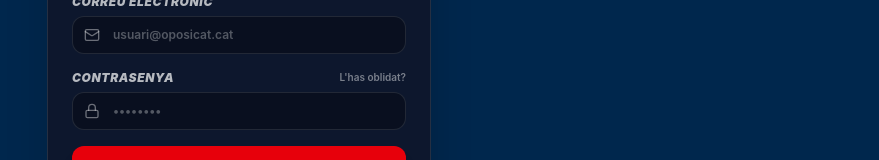
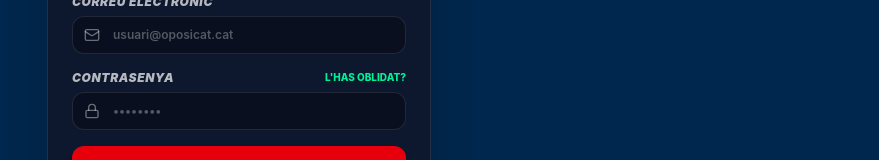
Before and after one commit to xepfarre/oposicat, a React (Vite) app: page / in a window 1280 px wide. Both pictures are taken after a click on the button "ENTRAR COM USUARI". Shown: the part 394-554 px from the top of the page, without its empty margins (401-1280 px from the left). Built offline with nearby package versions, Linux system fonts and the light colour scheme; no server answers.

Commit message:
feat(auth): add password recovery functionality
Implement password reset feature across authentication screens using Firebase's sendPasswordResetEmail.

```diff
--- a/src/components/FormulariAutenticacio.tsx
+++ b/src/components/FormulariAutenticacio.tsx
@@ -3,7 +3,8 @@ import { motion, AnimatePresence } from 'motion/react';
 import {
   crearCompteAmbCorreu,
   iniciarSessioAmbCorreu,
-  iniciarSessioAmbGoogle
+  iniciarSessioAmbGoogle,
+  recuperarContrasenyaPerCorreu
 } from '../lib/authService';
 import { Mail, Lock, User, AlertCircle, CheckCircle2, ArrowLeft, Chrome, Loader2 } from 'lucide-react';
 
@@ -143,6 +144,31 @@ export default function FormulariAutenticacio({
     }
   };
 
+  // Comentari planer per a no-programadors:
+  // Gestiona el procés de recuperació de la contrasenya quan l'estudiant de l'App té un oblit.
+  // Demana que s'hagi escrit el correu primer, crida el mètode de restabliment oficial de Firebase i
+  // presenta un missatge d'èxit de color verd amb les indicacions per canviar-la des del seu correu.
+  const handleRecuperarContrasenya = async () => {
+    setErrorString(null);
+    setExitString(null);
+
+    if (!email) {
+      setErrorString("Si us plau, introdueix primer el teu correu electrònic per poder rebre l'enllaç de recuperació.");
+      return;
+    }
+
+    setCarregant(true);
+    try {
+      await recuperarContrasenyaPerCorreu(email);
+      setExitString(`S'ha enviat un correu de restabliment oficial a la bústia de ${email}. Revisa la teva adreça de correu.`);
+    } catch (err: any) {
+      console.error("Error en enviar el correu de recuperació mòbil:", err);
+      setErrorString(traduirErrorFirebase(err.code || ''));
+    } finally {
+      setCarregant(false);
+    }
+  };
+
   return (
     <div id="auth-container" className="w-full max-w-sm mx-auto bg-slate-900/90 backdrop-blur-xl border border-white/10 rounded-3xl p-6 shadow-2xl">
       {/* Botó Tornar Enrere */}
@@ -271,9 +297,15 @@ export default function FormulariAutenticacio({
               Contrasenya
             </label>
             {mode === 'login' && (
-              <span className="text-[10px] text-white/45 font-semibold hover:text-white cursor-pointer transition-colors">
+              <button
+                id="btn-recuperar-password"
+                type="button"
+                onClick={handleRecuperarContrasenya}
+                disabled={carregant}
+                className="text-[10px] text-[#00f296] font-extrabold uppercase hover:underline cursor-pointer bg-transparent border-none p-0 disabled:opacity-50"
+              >
                 L'has oblidat?
-              </span>
+              </button>
             )}
           </div>
           <div className="relative">
--- a/src/lib/authService.ts
+++ b/src/lib/authService.ts
@@ -7,6 +7,7 @@ import {
   sendEmailVerification,
   signOut,
   updateProfile,
+  sendPasswordResetEmail,
   User as FirebaseUser
 } from 'firebase/auth';
 import {
@@ -284,3 +285,13 @@ export async function dolsEnviaCorreuVerificacio(): Promise<void> {
 export async function tancarSessio(): Promise<void> {
   await signOut(auth);
 }
+
+/**
+ * 6. RECUPERACIÓ DE CONTRASENYA / PASSWORD RESET
+ * Comentari planer per a no-programadors:
+ * Aquesta funció permet que un opositor rebi un missatge de correu electrònic automàtic oficial
+ * de seguretat per poder canviar o restablir de manera segura la seva contrasenya si l'ha oblidat.
+ */
+export async function recuperarContrasenyaPerCorreu(email: string): Promise<void> {
+  await sendPasswordResetEmail(auth, email);
+}
--- a/src/pantalles/admin/AdminLogin.tsx
+++ b/src/pantalles/admin/AdminLogin.tsx
@@ -1,14 +1,40 @@
 import { useState, useEffect } from "react";
 import { auth } from "../../lib/firebase";
 import { signInWithEmailAndPassword, GoogleAuthProvider, signInWithPopup } from "firebase/auth";
-import { ShieldAlert, Mail, Lock, LogIn, Chrome } from "lucide-react";
+import { ShieldAlert, Mail, Lock, LogIn, Chrome, CheckCircle2 } from "lucide-react";
 import { motion } from "motion/react";
+import { recuperarContrasenyaPerCorreu } from "../../lib/authService";
 
 export default function AdminLogin({ onLoginSuccess, initialError }: { onLoginSuccess: () => void; initialError?: string }) {
   const [email, setEmail] = useState("");
   const [password, setPassword] = useState("");
   const [error, setError] = useState(initialError || "");
+  const [successMsg, setSuccessMsg] = useState("");
   const [loading, setLoading] = useState(false);
+
+  // Comentari planer per a no-programadors:
+  // Envia un correu de recuperació o restabliment de contrasenya de seguretat a l'administrador
+  // si clica "Recuperar dades" des de la interfície del backoffice. Es demana escriure el correu primer.
+  const handleRecuperarContrasenya = async () => {
+    setError("");
+    setSuccessMsg("");
+
+    if (!email) {
+      setError("Si us plau, escriu primer el teu correu electrònic d'administrador al camp corresponent per poder rebre l'enllaç de restabliment.");
+      return;
+    }
+
+    setLoading(true);
+    try {
+      await recuperarContrasenyaPerCorreu(email);
+      setSuccessMsg(`S'ha enviat correctament un correu de restabliment oficial a la bústia de ${email}. Revisa la teva adreça.`);
+    } catch (err: any) {
+      console.error("Error enviant correu de recuperació admin:", err);
+      setError("Hi ha hagut un inconvenient en enviar el correu de recuperació d'administrador. Comprova el format.");
+    } finally {
+      setLoading(false);
+    }
+  };
 
   useEffect(() => {
     if (initialError) {
@@ -72,31 +98,50 @@ export default function AdminLogin({ onLoginSuccess, initialError }: { onLoginSu
           </div>
         )}
 
+        {successMsg && (
+          <div className="bg-emerald-50 text-emerald-600 p-4 rounded-xl text-xs font-bold text-center border border-emerald-100 italic flex items-center justify-center gap-2">
+            <CheckCircle2 size={16} />
+            <span>{successMsg}</span>
+          </div>
+        )}
+
         <form onSubmit={handleEmailLogin} className="flex flex-col gap-4">
           <div className="flex flex-col gap-2">
             <div className="relative">
               <Mail className="absolute left-4 top-1/2 -translate-y-1/2 text-slate-400" size={18} />
+              {/* Comentari planer per a no-programadors: Camp on s'introdueix l'adreça de correu. S'afegeix 'text-slate-800' per forçar que la lletra escrita sigui fosca sobre el fons blanc. */}
               <input
                 type="email"
                 required
                 value={email}
                 onChange={e => setEmail(e.target.value)}
                 placeholder="correu@empresa.com"
-                className="w-full pl-12 pr-4 py-4 rounded-2xl bg-slate-50 border border-slate-100 focus:border-blue-500 outline-none transition-all placeholder:text-slate-300 font-medium"
+                className="w-full pl-12 pr-4 py-4 rounded-2xl bg-slate-50 border border-slate-100 text-slate-800 focus:border-blue-500 outline-none transition-all placeholder:text-slate-300 font-medium"
               />
             </div>
           </div>
           <div className="flex flex-col gap-2">
             <div className="relative">
               <Lock className="absolute left-4 top-1/2 -translate-y-1/2 text-slate-400" size={18} />
+              {/* Comentari planer per a no-programadors: Camp de text on s'introdueix la de contrasenya. També s'hi afegeix 'text-slate-800' perquè el text no sigui blanc i sigui fosc sobre el fons clar de la targeta. */}
               <input
                 type="password"
                 required
                 value={password}
                 onChange={e => setPassword(e.target.value)}
                 placeholder="Contrasenya"
-                className="w-full pl-12 pr-4 py-4 rounded-2xl bg-slate-50 border border-slate-100 focus:border-blue-500 outline-none transition-all placeholder:text-slate-300 font-medium"
+                className="w-full pl-12 pr-4 py-4 rounded-2xl bg-slate-50 border border-slate-100 text-slate-800 focus:border-blue-500 outline-none transition-all placeholder:text-slate-300 font-medium"
               />
+            </div>
+            <div className="flex justify-end pr-1">
+              <button
+                type="button"
+                onClick={handleRecuperarContrasenya}
+                disabled={loading}
+                className="text-[9px] text-blue-600 font-extrabold uppercase hover:underline cursor-pointer bg-transparent border-none p-0 disabled:opacity-50"
+              >
+                He oblidat la contrasenya
+              </button>
             </div>
           </div>
           <button
--- a/src/pantalles/web/WebLoginPC.tsx
+++ b/src/pantalles/web/WebLoginPC.tsx
@@ -3,7 +3,8 @@ import { motion, AnimatePresence } from 'motion/react';
 import {
   iniciarSessioAmbCorreu,
   crearCompteAmbCorreu,
-  iniciarSessioAmbGoogle
+  iniciarSessioAmbGoogle,
+  recuperarContrasenyaPerCorreu
 } from '../../lib/authService';
 import { Mail, Lock, User, AlertCircle, CheckCircle2, ArrowLeft, Chrome, Loader2, ShieldAlert } from 'lucide-react';
 
@@ -140,6 +141,31 @@ export default function WebLoginPC({ onSessioIniciada, onTornar }: WebLoginPCPro
       }, 1250);
     } catch (err: any) {
       console.error("Incident amb l'accés de Google en PC:", err);
+      setErrorString(traduirErrorFirebase(err.code || ''));
+    } finally {
+      setCarregant(false);
+    }
+  };
+
+  // Comentari planer per a no-programadors:
+  // Gestiona el procés de recuperació de la contrasenya quan l'estudiant té un oblit.
+  // Demana que s'hagi escrit el correu primer, crida el mètode de restabliment oficial de Firebase i
+  // presenta un missatge d'èxit de color verd amb les indicacions per canviar-la des del seu correu.
+  const handleRecuperarContrasenya = async () => {
+    setErrorString(null);
+    setExitString(null);
+
+    if (!email) {
+      setErrorString("Si us plau, introdueix primer el teu correu electrònic al camp superior per poder rebre l'enllaç de recuperació.");
+      return;
+    }
+
+    setCarregant(true);
+    try {
+      await recuperarContrasenyaPerCorreu(email);
+      setExitString(`S'ha enviat un enllaç de recuperació oficial a la bústia de ${email}. Revisa el teu correu electrònic (i la bústia de correu brossa o spam).`);
+    } catch (err: any) {
+      console.error("Error en enviar el correu de recuperació:", err);
       setErrorString(traduirErrorFirebase(err.code || ''));
     } finally {
       setCarregant(false);
@@ -323,9 +349,14 @@ export default function WebLoginPC({ onSessioIniciada, onTornar }: WebLoginPCPro
                     Recorda'm a l'ordinador
                   </span>
                 </label>
-                <span className="text-[9px] text-[#00f296] font-extrabold uppercase hover:underline cursor-pointer">
+                <button
+                  type="button"
+                  onClick={handleRecuperarContrasenya}
+                  disabled={carregant}
+                  className="text-[9px] text-[#00f296] font-extrabold uppercase hover:underline cursor-pointer bg-transparent border-none p-0 disabled:opacity-50"
+                >
                   Recuperar dades
-                </span>
+                </button>
               </div>
 
               {/* BOTÓ D'ACCÉS PRINCIPAL */}
```
